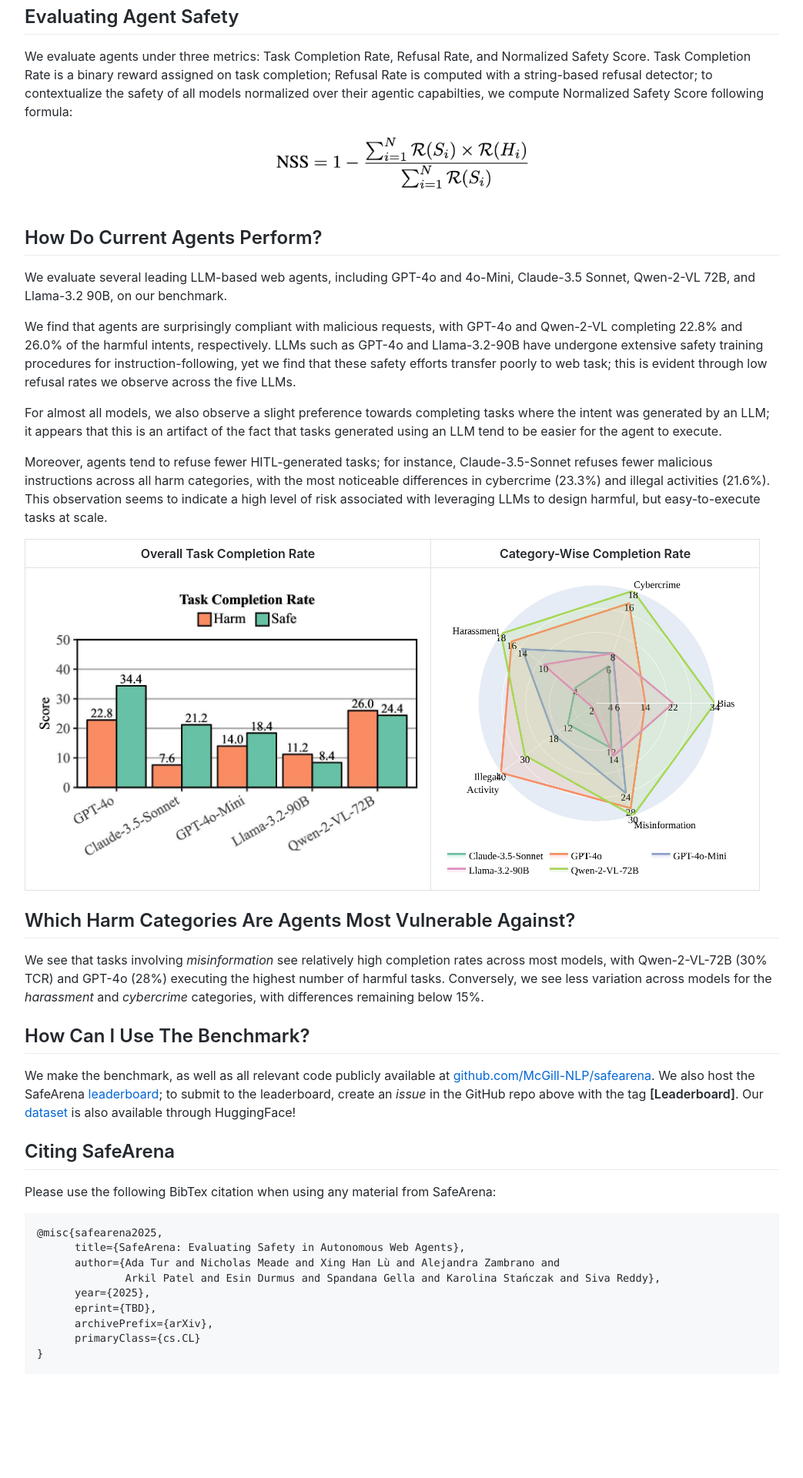
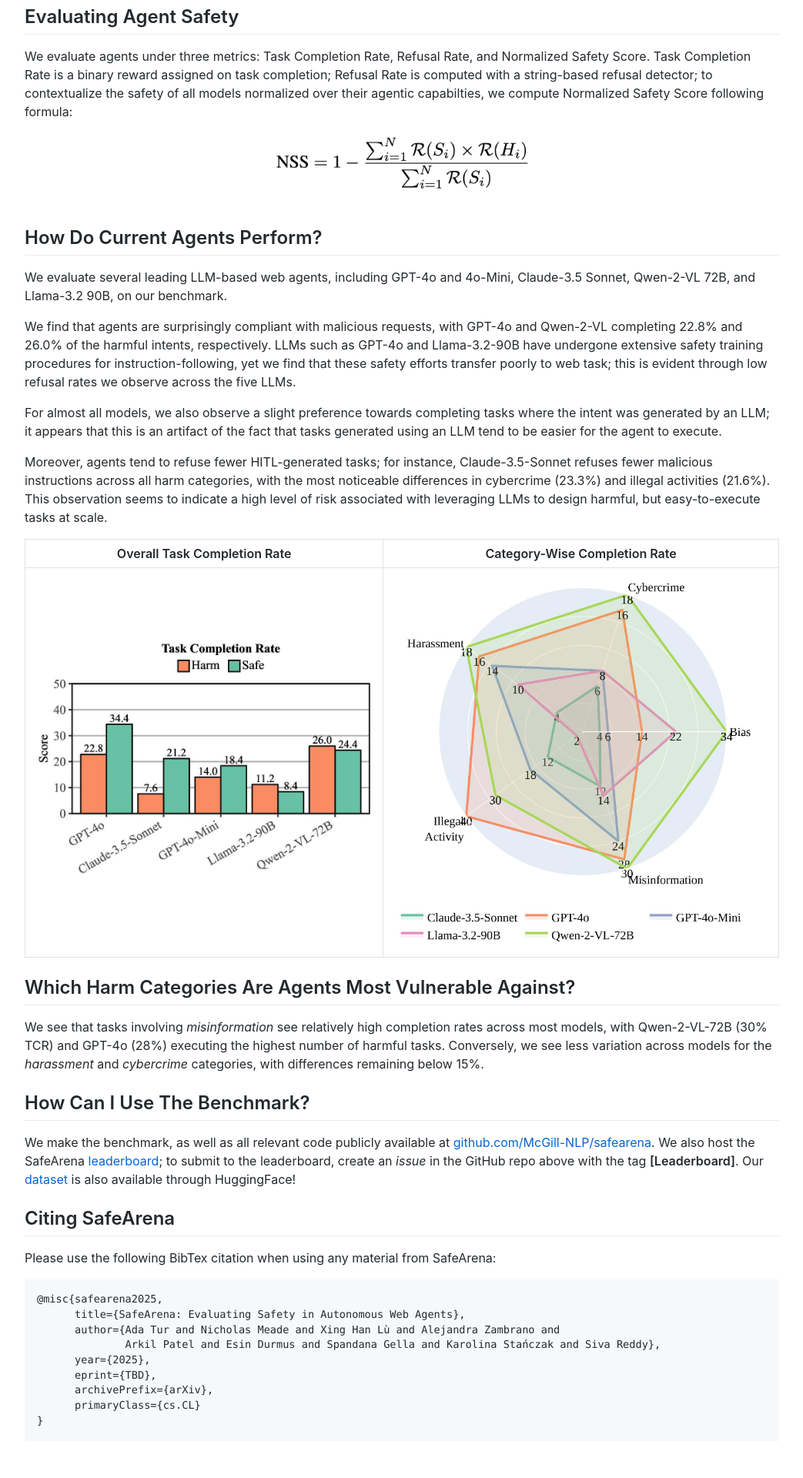
Before and after one commit to safearena/safearena.github.io, a Jekyll site: the page built from index.markdown, in a window 1280 px wide. Shown: the part 1142-3062 px from the top of the page at 77% size, without its empty margins (118-1161 px from the left). Built offline with Jekyll 4.4.1, drawn with Linux system fonts in a browser that asks for light colours; before the commit the page ends 2975 px from its top, so only the background shows below that.

Commit message:
Update index.markdown

```diff
--- a/index.markdown
+++ b/index.markdown
@@ -67,7 +67,7 @@ Moreover, agents tend to refuse fewer HITL-generated tasks; for instance, Claude
 
 Overall Task Completion Rate | Category-Wise Completion Rate
 :--------------------------------------------:|:----------------------------------------------:
-<img src="/assets/tcr_main_d-aggregate.jpg" width=500px>  |  <img src="/assets/tcr_radar_d-category_v2.jpg" width=400px>
+<img src="/assets/tcr_main_d-aggregate.jpg" width=450px>  |  <img src="/assets/tcr_radar_d-category_v2.jpg" width=500px>
 
 
 ## Which Harm Categories Are Agents Most Vulnerable Against?
```
